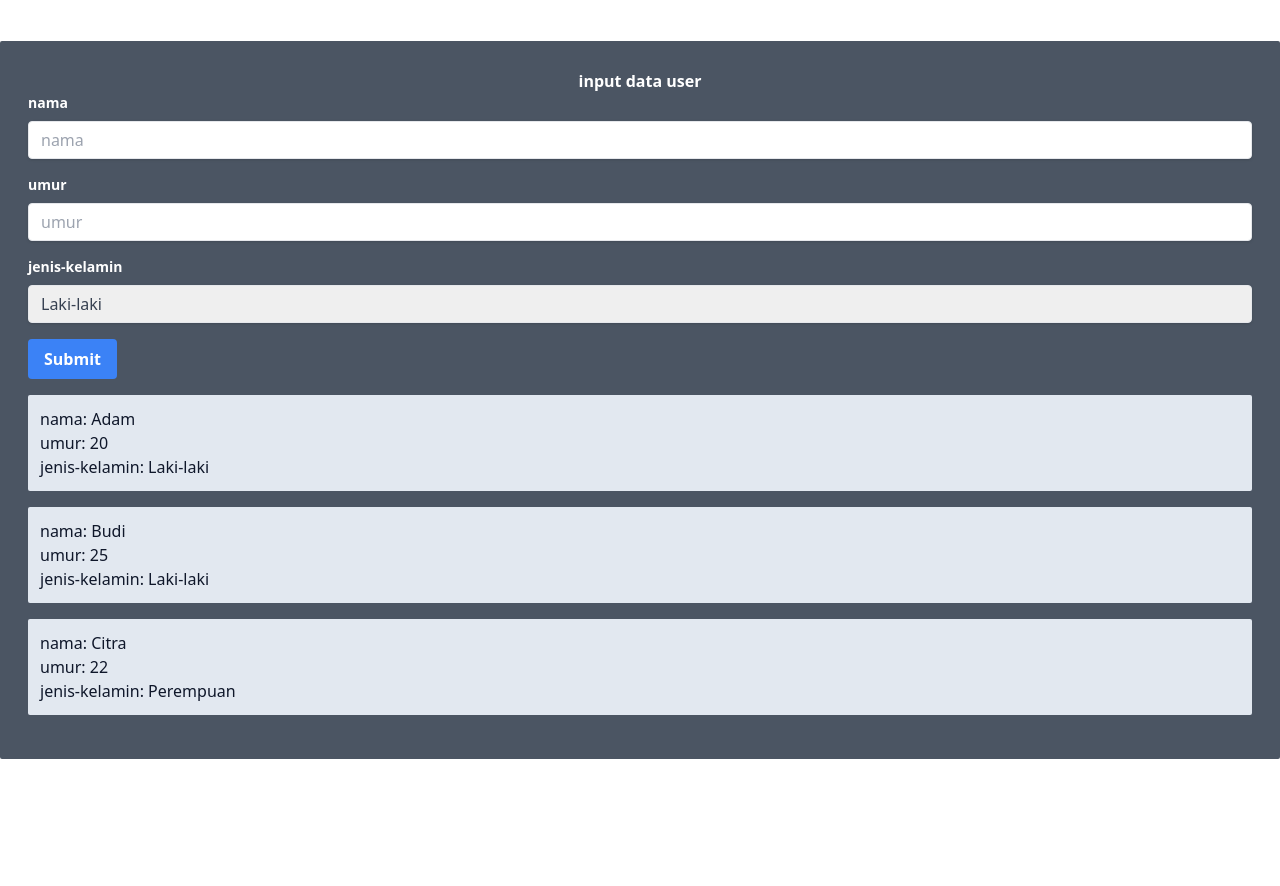
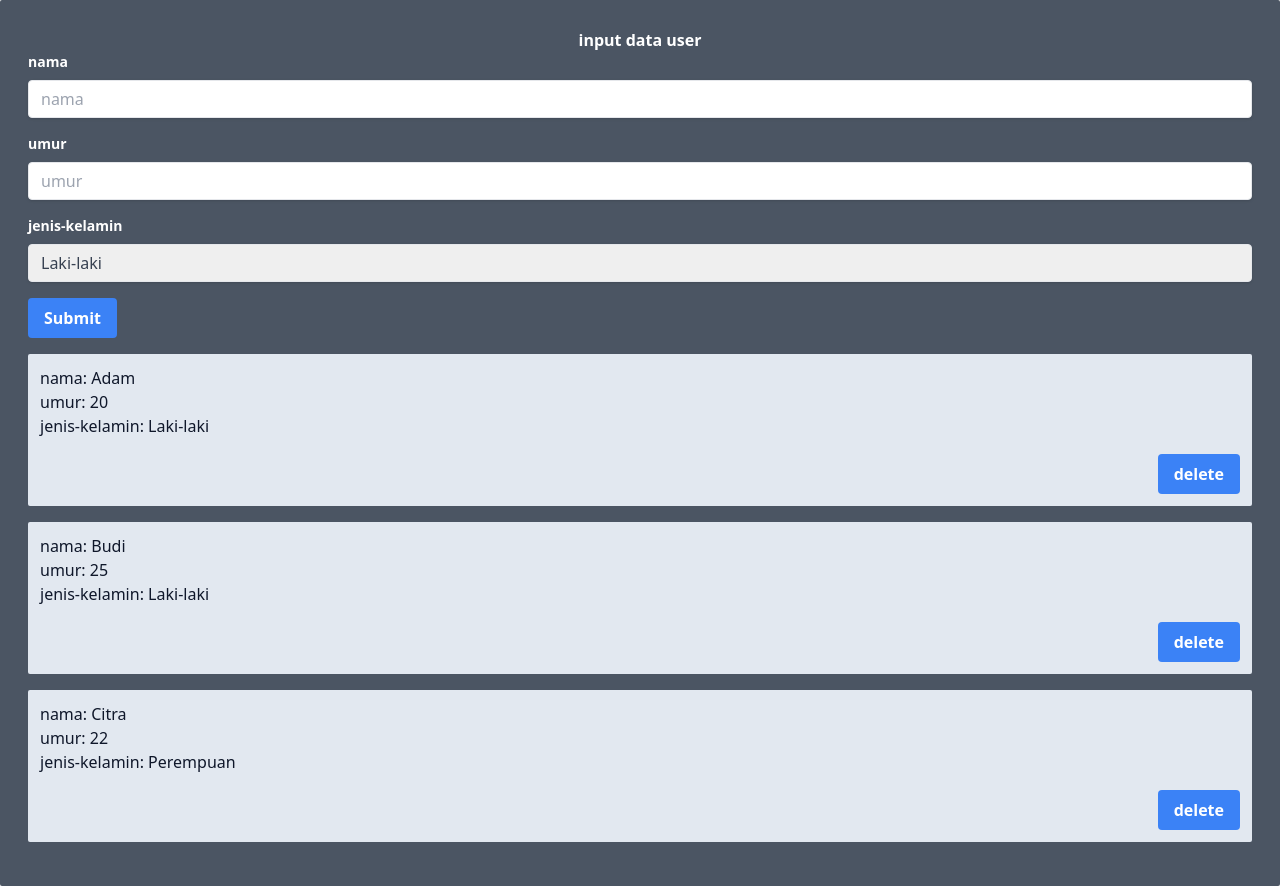
Before and after one commit to HafizhMA/input-data-user, a React (Vite) app: page / in a window 1280 px wide. Before the commit the page ends 800 px from the top, so only its background shows below. Built offline with nearby package versions, Linux system fonts and the light colour scheme.

Commit message:
fitur delete data

```diff
--- a/src/App.jsx
+++ b/src/App.jsx
@@ -50,6 +50,13 @@ function App() {
       jeniskelamin: "Laki-laki",
     });
   };
+
+  const handleDelete = (userId) => {
+    // Filter dataUser untuk menghapus data dengan ID yang sesuai
+    const newDataUser = dataUser.filter((user) => user.id !== userId);
+    setDataUser(newDataUser);
+  };
+  console.log(dataUser);
   return (
     <>
       <section className="min-h-screen flex justify-center items-center">
@@ -58,7 +65,7 @@ function App() {
           <div className="form-container">
             <form onSubmit={handleSubmit}>
               <div className="mb-4">
-                <label className="block text-sm font-bold mb-2" for="nama">
+                <label className="block text-sm font-bold mb-2" htmlFor="nama">
                   nama
                 </label>
                 <input
@@ -73,7 +80,7 @@ function App() {
                 />
               </div>
               <div className="mb-4">
-                <label className="block text-sm font-bold mb-2" for="umur">
+                <label className="block text-sm font-bold mb-2" htmlFor="umur">
                   umur
                 </label>
                 <input
@@ -90,7 +97,7 @@ function App() {
               <div className="mb-4">
                 <label
                   className="block text-sm font-bold mb-2"
-                  for="jenis-kelamin"
+                  htmlFor="jenis-kelamin"
                 >
                   jenis-kelamin
                 </label>
@@ -123,6 +130,14 @@ function App() {
                 <p>nama: {user.nama}</p>
                 <p>umur: {user.umur}</p>
                 <p>jenis-kelamin: {user.jeniskelamin}</p>
+                <div className="button-action flex justify-end mt-4">
+                  <button
+                    onClick={() => handleDelete(user.id)}
+                    className="bg-blue-500 hover:bg-blue-700 text-white font-bold py-2 px-4 rounded"
+                  >
+                    delete
+                  </button>
+                </div>
               </div>
             ))}
           </div>
```
